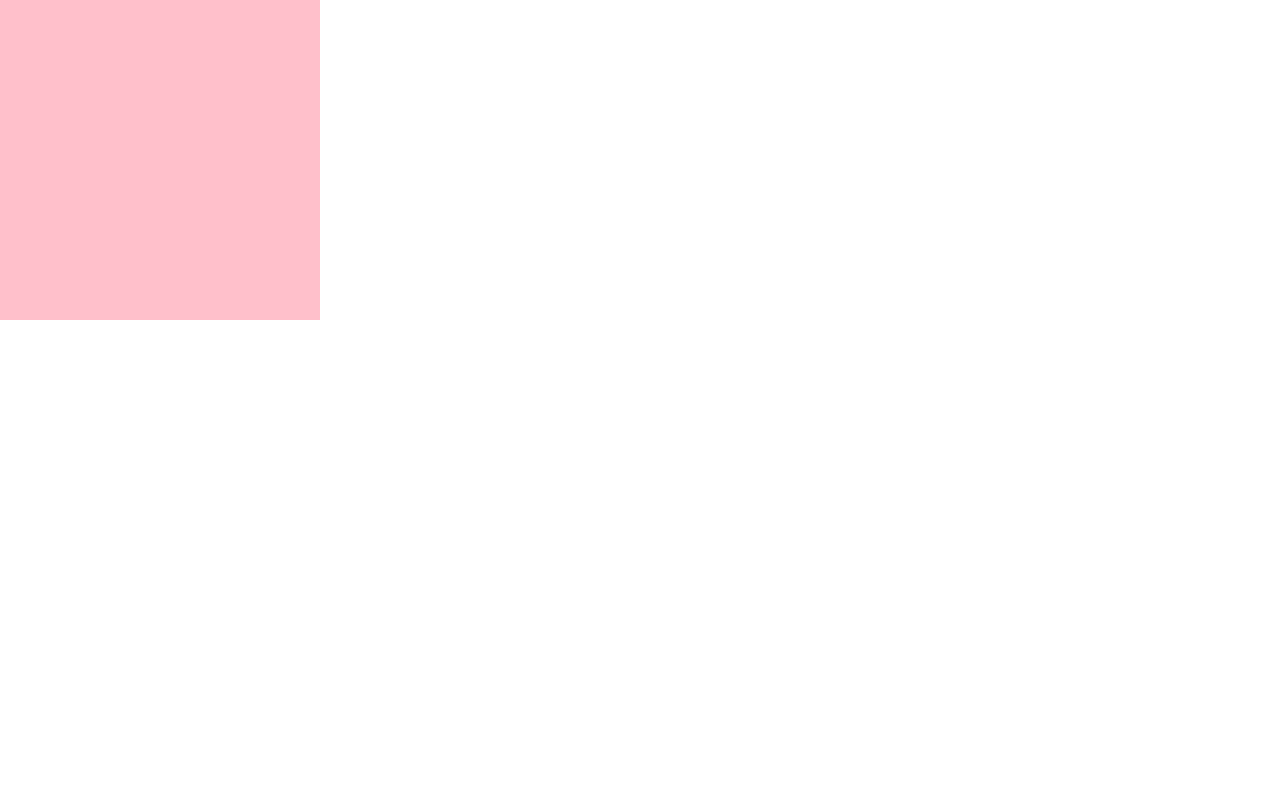
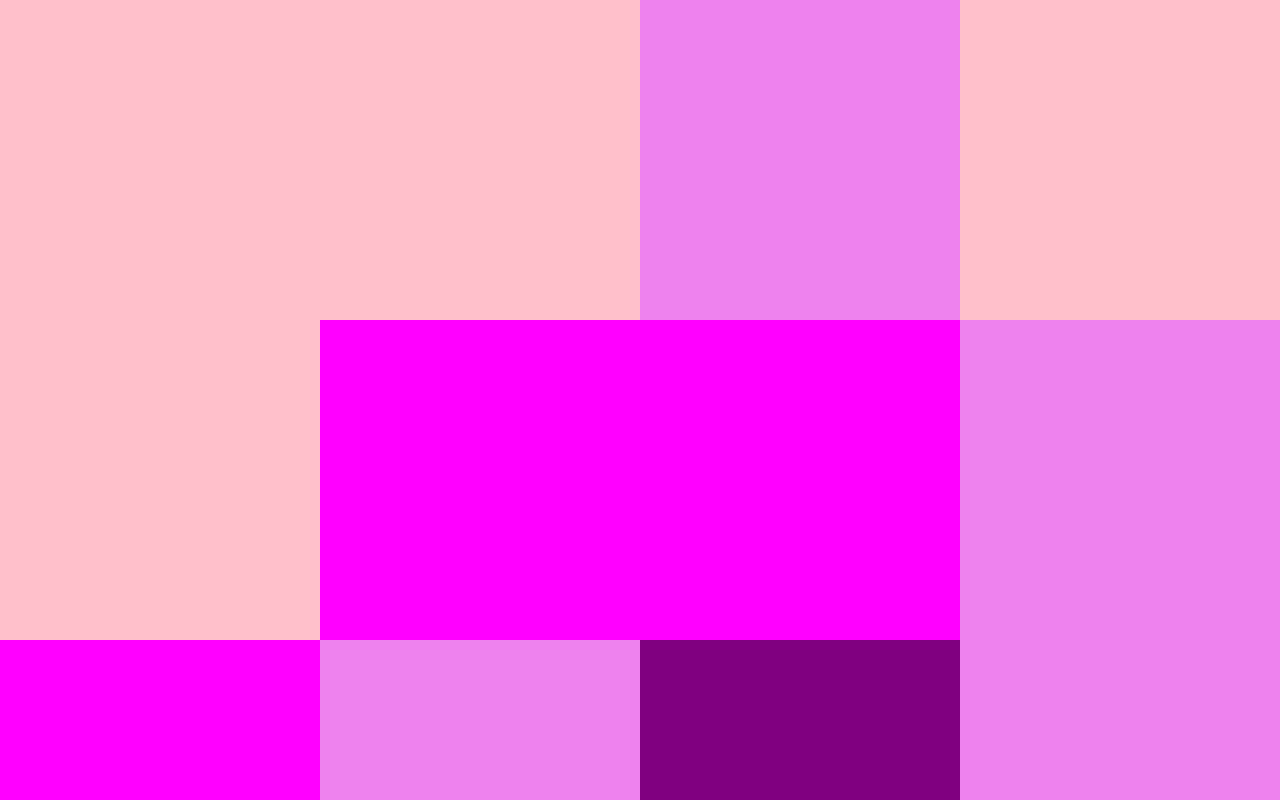
Before and after one commit to Proclus01/color-boxes, a React (Create React App) app: page / in a window 1280 px wide. Shown: the top 800 px of the page. Built offline with nearby package versions, Linux system fonts and the light colour scheme.

Commit message:
complete naive solution without generalizable state

```diff
--- a/src/ColorBox.js
+++ b/src/ColorBox.js
@@ -3,9 +3,6 @@ import {choice} from './helpers.js';
 import './ColorBox.css';
 
 class ColorBox extends Component {
-    static defaultProps = {
-        allColors: ['purple', 'magenta', 'violet', 'pink']
-    }
 
     constructor(props) {
         super(props);
--- a/src/ColorsContainer.css
+++ b/src/ColorsContainer.css
@@ -1,6 +1,5 @@
 .colorsContainer {
-    width: 900px;
-    height: 500px;
     display: flex;
     flex-wrap: wrap;
+    justify-content: center;
 }
--- a/src/ColorsContainer.js
+++ b/src/ColorsContainer.js
@@ -1,12 +1,22 @@
 import React, { Component } from 'react';
 import ColorBox from './ColorBox.js';
+import './ColorsContainer.css';
 
 class ColorsContainer extends Component {
 
+    static defaultProps = {
+        numBoxes: 18,
+        allColors: ['purple', 'magenta', 'violet', 'pink']
+    }
+
     render() {
+        const boxes = Array.from({length: this.props.numBoxes}).map(
+            () => <ColorBox allColors={this.props.allColors} />
+        );
+
         return (
-            <div className="colorsContainer flexContainer">
-                <ColorBox />
+            <div className="colorsContainer">
+                {boxes}
             </div>
         );
     }
```
